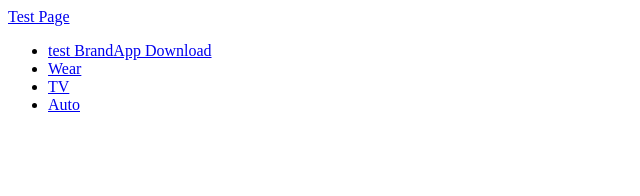
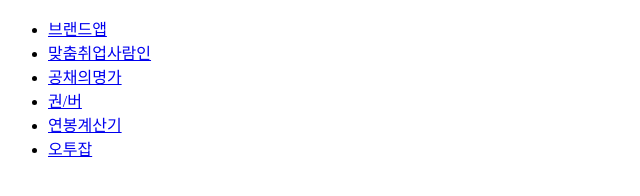
Before and after one commit to saraminmobile/saraminmobile.github.com, a plain HTML site: page index.html in a window 1280 px wide. Shown: the whole page, without its empty margins (0-640 px from the left). Drawn offline with Linux system fonts and the light colour scheme.

Commit message:
Update index.html
main page

```diff
--- a/index.html
+++ b/index.html
@@ -1,12 +1,12 @@
 <!DOCTYPE html><html>
 
-    <a href="/path/test.html">Test Page</a>
               <ul>
-                <li><a href="itms-services://?action=download-manifest&url=https://raw.githubusercontent.com/saraminmobile/saraminmobile.github.com/master/BrandApp_JB_2016.03.18.plist">test BrandApp Download</a></li>
-                <li><a href="../../../../../../../wear/index.html">Wear</a></li>
-                <li><a href="../../../../../../../tv/index.html">TV</a></li>
-                <li><a href="../../../../../../../auto/index.html">Auto</a></li>
+                <li><a href="/BrandApp/BrandApp.html">브랜드앱</a></li>
+                <li><a href="/SaraminApp/SaraminApp.html">맞춤취업사람인</a></li>
+                <li><a href="/RecruitCalendar/RecruitCalendar.html">공채의명가</a></li>
+                <li><a href="/RegionalAPP/RegionalAPP.html">권/버</a></li>
+                <li><a href="/SalaryCalculator/SalaryCalculator.html">연봉계산기</a></li>
+                <li><a href="/Otwojob/Otwojob.html">오투잡</a></li>
               </ul>
 
-
 </html>
```
